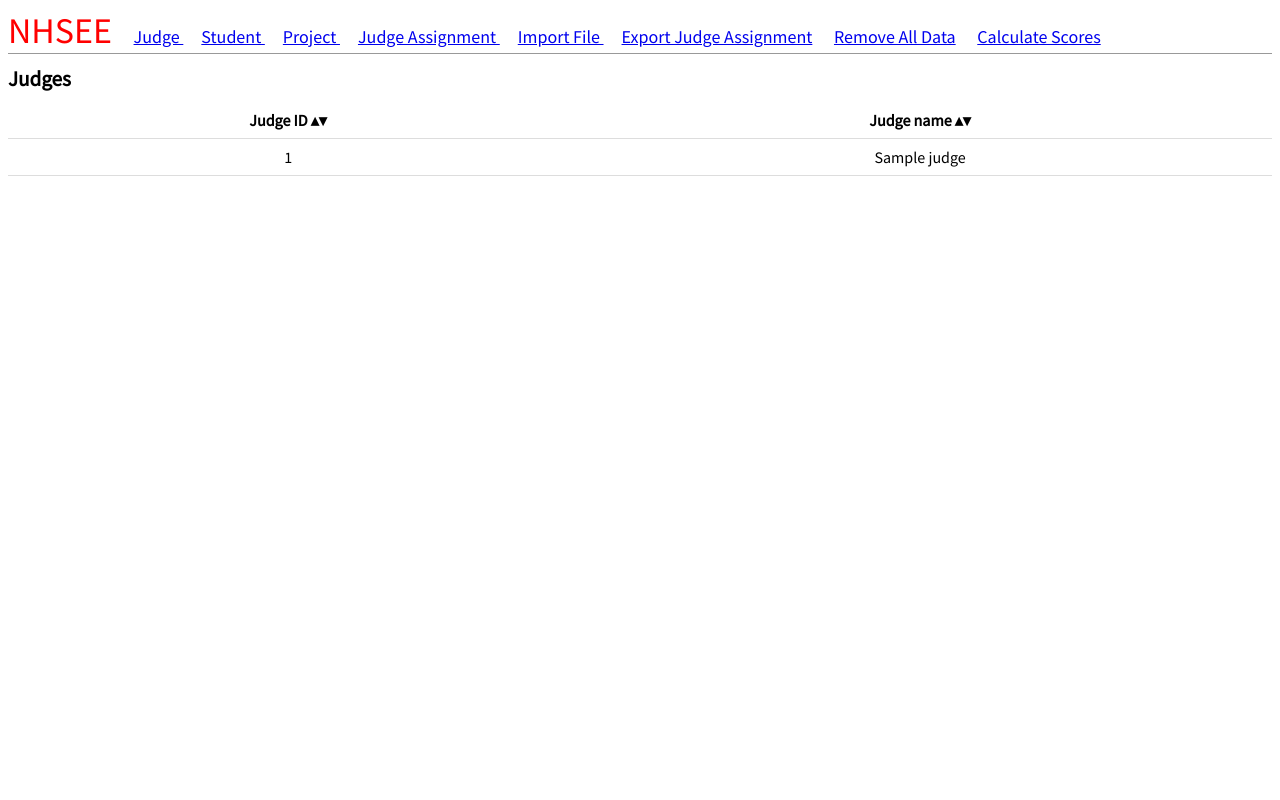
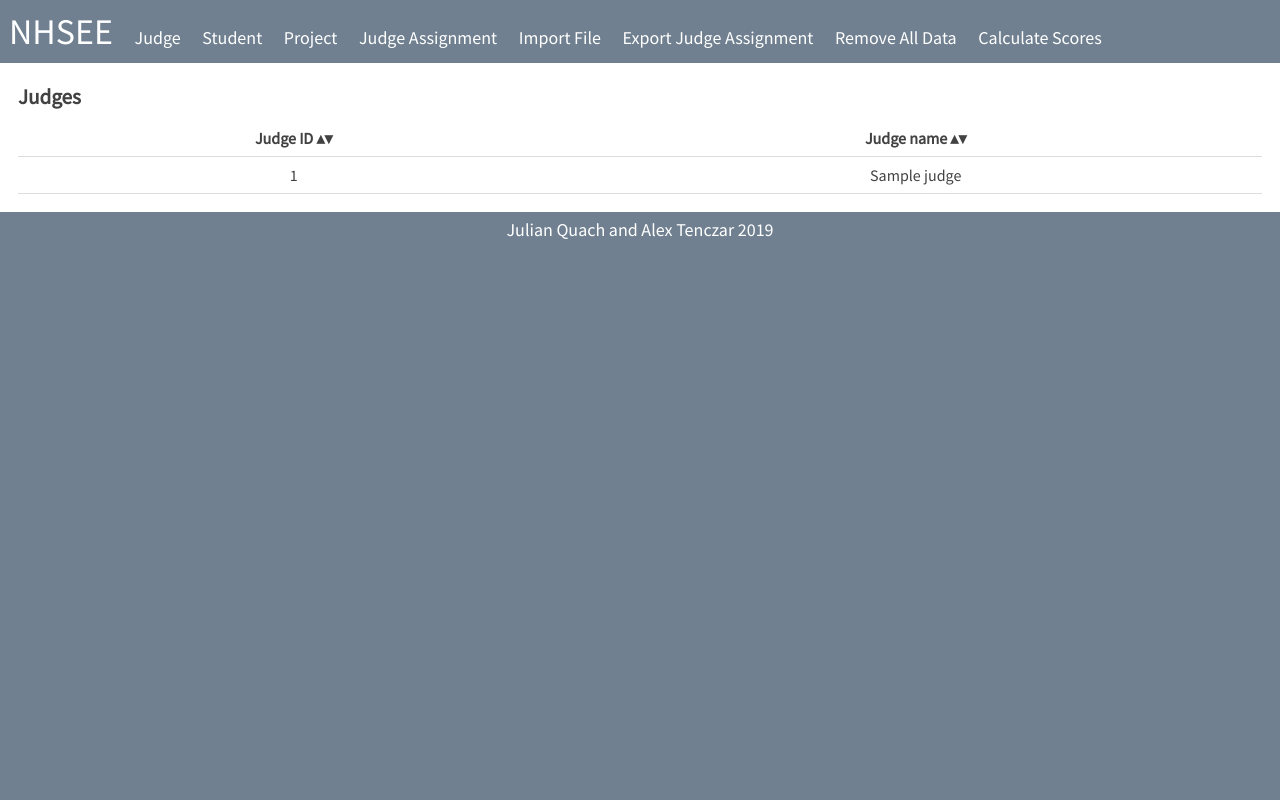
Before and after one commit to alextenczar/3-julian-alex, a Django app: page /display_judges/ in a window 1280 px wide. Run offline with Django 3.2, Linux system fonts and the light colour scheme; tables that the repository leaves empty hold one stand-in row (values such as "Sample post"); some libraries are stand-ins or nearby versions.

Commit message:
css and html changes

```diff
--- a/config/settings.py
+++ b/config/settings.py
@@ -121,4 +121,5 @@ USE_TZ = True
 # https://docs.djangop\roject.com/en/2.2/howto/static-files/
 
 STATIC_URL = '/static/'
+#STATIC_ROOT = os.path.join(BASE_DIR, "static")
 STATICFILES_DIRS = [os.path.join(BASE_DIR, 'static')]
--- a/scoring/templates/base.html
+++ b/scoring/templates/base.html
@@ -13,7 +13,7 @@
 
         <header>
             <div class="nav-left">
-                    <a href="{% url 'home' %}" id="logo">NHSEE</a>
+                    <a href="{% url 'display_projects' %}" id="logo">NHSEE</a>
                     <a href="{% url 'display_judges'  %}" role="button" class="b"> Judge </a>
                     <a href="{% url 'display_students' %}" role="button" class="b"> Student </a>
                     <a href="{% url 'display_projects' %}" role="button" class="b"> Project </a>
@@ -24,9 +24,12 @@
                     <a href="{% url 'calculate_scores' %}" role="button" class="b" >Calculate Scores</a>
             </div>
         </header>
-        <div>
+        <div id="content">
             {% block content %}
             {% endblock content%}
         </div>
+        <footer>
+                <span>Julian Quach and Alex Tenczar 2019</span>
+        </footer>
     </body>
 </html>
--- a/scoring/urls.py
+++ b/scoring/urls.py
@@ -8,7 +8,7 @@ from scoring.views.remove_all_data import remove_all_data
 urlpatterns = [
 
     #path('', HomeListView.as_view(), name='home'),
-    path('', home, name='home'),
+     path('', display_projects, name='display_judges'),
     path('display_judges/', display_judges, name='display_judges'),
     path('display_projects/', display_projects, name='display_projects'),
     path('display_judge_assignments/', display_judge_assignments, name='display_judge_assignments'),
--- a/static/css/base.css
+++ b/static/css/base.css
@@ -1,12 +1,30 @@
 body {
     font-family: 'Source Sans Pro', sans-serif;
     font-size: 18px;
+    color: #424242;
+    background-color: slategray;
+    margin: 0em;
+    padding: 0em;
+}
+
+#content {
+    padding: .5em 1em 1em 1em;
+    background-color: white;
 }
 
 header {
-    border-bottom: 1px solid #999;
     margin-bottom: 0em;
     display: flex;
+    background-color: slategrey;
+    margin: 0em;
+    padding: .5em;
+}
+
+footer {
+    text-align: center;
+    color: white;
+    height: 2em;
+    line-height: 2em;
 }
 
 table {
@@ -63,7 +81,7 @@ table.sortable th:not(.sorttable_sorted):not(.sorttable_sorted_reverse):not(.sor
 
 #logo {
     font-size: 2em;
-    color: red;
+    color: white;
     text-decoration: none;
 }
 
@@ -83,3 +101,8 @@ th, td {
 h3 {
     margin: .5em 0px .5em;
 }
+
+a {
+    color: white;
+    text-decoration: none;
+}
```
